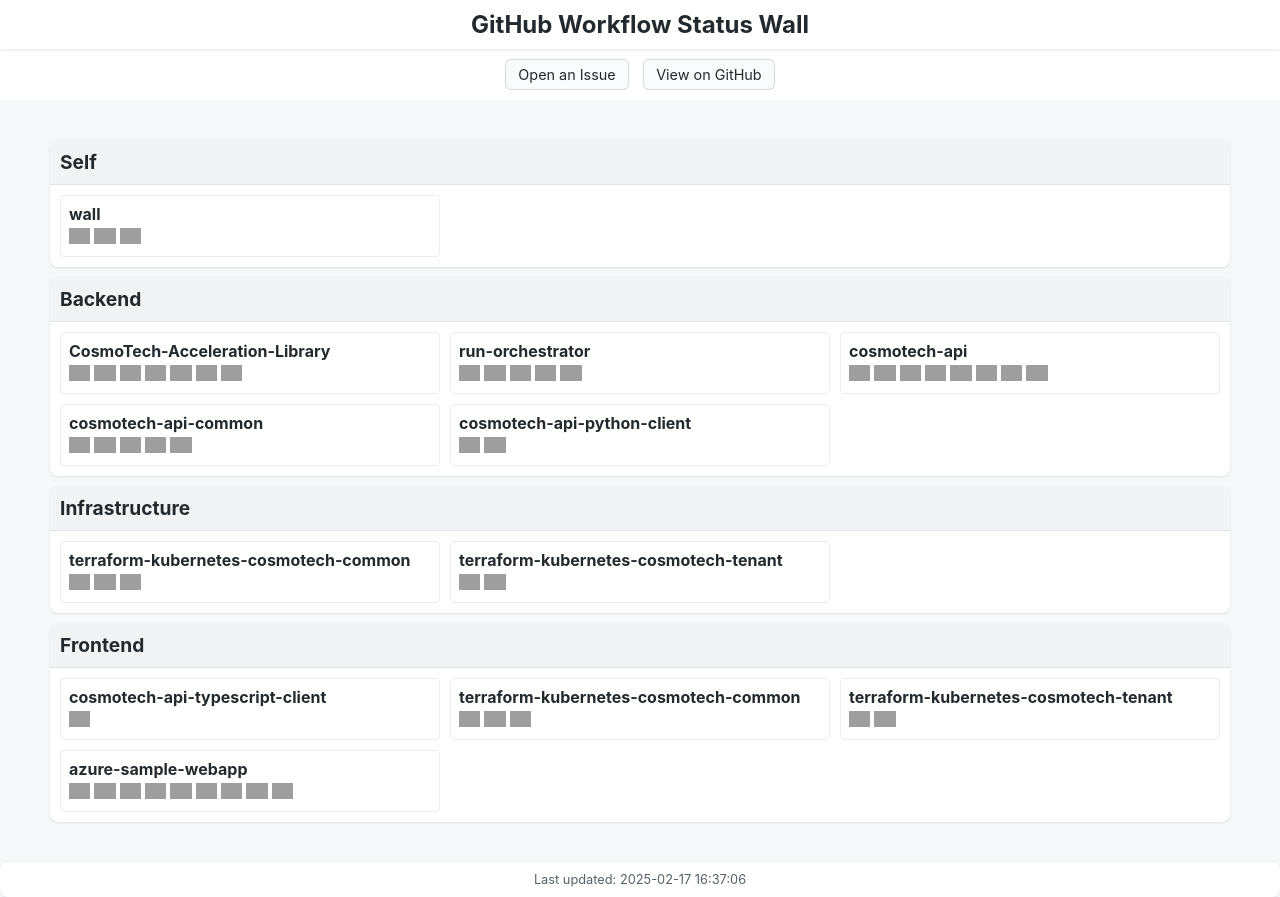
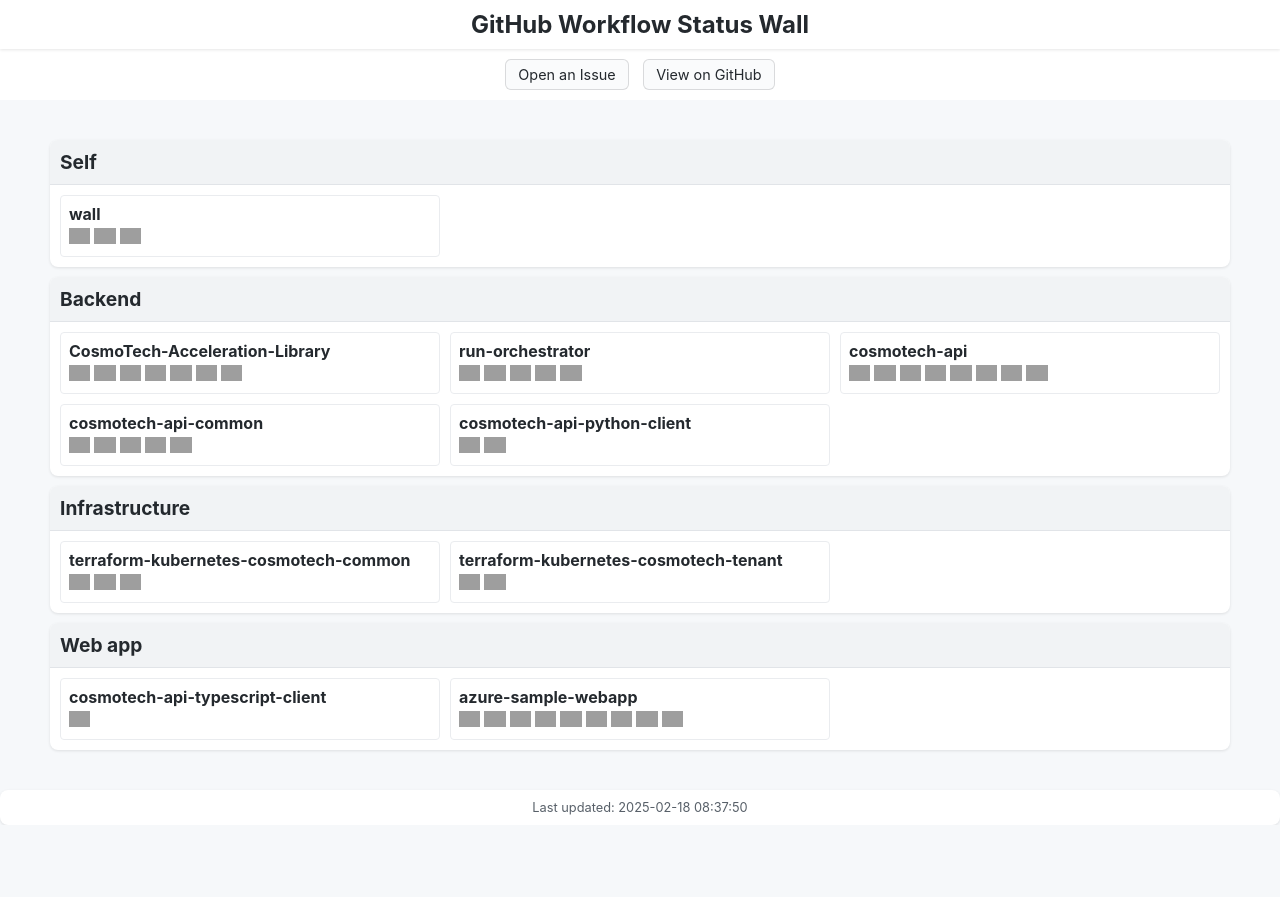
Before and after one commit to Cosmo-Tech/wall, a plain HTML site: page index.html in a window 1280 px wide. After the commit the page ends 825 px from the top, so only its background shows below. Drawn offline with Linux system fonts and the light colour scheme; grey boxes are pictures that could not be loaded.

Commit message:
Deploying to gh-pages from @ Cosmo-Tech/wall@5c0e880559e3c32477947209de45bd476ca1c905 🚀

```diff
--- a/index.html
+++ b/index.html
@@ -183,13 +183,13 @@
         <h3>wall</h3>
         <div class="badge-container">
     <a href="https://github.com/Cosmo-Tech/wall/actions/workflows/badge-wall.yml" target="_blank" class="badge">
-        <img src="https://github.com/Cosmo-Tech/wall/actions/workflows/badge-wall.yml/badge.svg" alt="Generate and Deploy Badge Wall workflow status" />
+        <img src="https://github.com/Cosmo-Tech/wall/workflows/Generate%20and%20Deploy%20Badge%20Wall/badge.svg" alt="Generate and Deploy Badge Wall workflow status" />
     </a>
     <a href="https://github.com/Cosmo-Tech/wall/actions/workflows/ci.yml" target="_blank" class="badge">
-        <img src="https://github.com/Cosmo-Tech/wall/actions/workflows/ci.yml/badge.svg" alt="CI workflow status" />
+        <img src="https://github.com/Cosmo-Tech/wall/workflows/CI/badge.svg" alt="CI workflow status" />
     </a>
     <a href="https://github.com/Cosmo-Tech/wall/actions/workflows/pages-build-deployment" target="_blank" class="badge">
-        <img src="https://github.com/Cosmo-Tech/wall/actions/workflows/pages-build-deployment/badge.svg" alt="pages-build-deployment workflow status" />
+        <img src="https://github.com/Cosmo-Tech/wall/actions/workflows/pages/pages-build-deployment/badge.svg" alt="pages-build-deployment workflow status" />
     </a></div>
     </div></div>
     </div>
@@ -200,101 +200,101 @@
         <h3>CosmoTech-Acceleration-Library</h3>
         <div class="badge-container">
     <a href="https://github.com/Cosmo-Tech/CosmoTech-Acceleration-Library/actions/workflows/codeql-analysis.yml" target="_blank" class="badge">
-        <img src="https://github.com/Cosmo-Tech/CosmoTech-Acceleration-Library/actions/workflows/codeql-analysis.yml/badge.svg" alt="CodeQL workflow status" />
+        <img src="https://github.com/Cosmo-Tech/CosmoTech-Acceleration-Library/workflows/CodeQL/badge.svg" alt="CodeQL workflow status" />
     </a>
     <a href="https://github.com/Cosmo-Tech/CosmoTech-Acceleration-Library/actions/workflows/generate_gh_page.yml" target="_blank" class="badge">
-        <img src="https://github.com/Cosmo-Tech/CosmoTech-Acceleration-Library/actions/workflows/generate_gh_page.yml/badge.svg" alt="generate_github_page workflow status" />
+        <img src="https://github.com/Cosmo-Tech/CosmoTech-Acceleration-Library/workflows/generate_github_page/badge.svg" alt="generate_github_page workflow status" />
     </a>
     <a href="https://github.com/Cosmo-Tech/CosmoTech-Acceleration-Library/actions/workflows/linter.yml" target="_blank" class="badge">
-        <img src="https://github.com/Cosmo-Tech/CosmoTech-Acceleration-Library/actions/workflows/linter.yml/badge.svg" alt="Linter workflow status" />
+        <img src="https://github.com/Cosmo-Tech/CosmoTech-Acceleration-Library/workflows/Linter/badge.svg" alt="Linter workflow status" />
     </a>
     <a href="https://github.com/Cosmo-Tech/CosmoTech-Acceleration-Library/actions/workflows/publish-to-pypi.yml" target="_blank" class="badge">
-        <img src="https://github.com/Cosmo-Tech/CosmoTech-Acceleration-Library/actions/workflows/publish-to-pypi.yml/badge.svg" alt="Publish Python 🐍 distributions 📦 to PyPI and TestPyPI workflow status" />
+        <img src="https://github.com/Cosmo-Tech/CosmoTech-Acceleration-Library/workflows/Publish%20Python%20%F0%9F%90%8D%20distributions%20%F0%9F%93%A6%20to%20PyPI%20and%20TestPyPI/badge.svg" alt="Publish Python 🐍 distributions 📦 to PyPI and TestPyPI workflow status" />
     </a>
     <a href="https://github.com/Cosmo-Tech/CosmoTech-Acceleration-Library/actions/workflows/tag_latest_release_gh_page.yml" target="_blank" class="badge">
-        <img src="https://github.com/Cosmo-Tech/CosmoTech-Acceleration-Library/actions/workflows/tag_latest_release_gh_page.yml/badge.svg" alt="tag_latest_release_gh_page workflow status" />
+        <img src="https://github.com/Cosmo-Tech/CosmoTech-Acceleration-Library/workflows/tag_latest_release_gh_page/badge.svg" alt="tag_latest_release_gh_page workflow status" />
     </a>
     <a href="https://github.com/Cosmo-Tech/CosmoTech-Acceleration-Library/actions/workflows/dependabot-updates" target="_blank" class="badge">
-        <img src="https://github.com/Cosmo-Tech/CosmoTech-Acceleration-Library/actions/workflows/dependabot-updates/badge.svg" alt="Dependabot Updates workflow status" />
+        <img src="https://github.com/Cosmo-Tech/CosmoTech-Acceleration-Library/actions/workflows/dependabot/dependabot-updates/badge.svg" alt="Dependabot Updates workflow status" />
     </a>
     <a href="https://github.com/Cosmo-Tech/CosmoTech-Acceleration-Library/actions/workflows/pages-build-deployment" target="_blank" class="badge">
-        <img src="https://github.com/Cosmo-Tech/CosmoTech-Acceleration-Library/actions/workflows/pages-build-deployment/badge.svg" alt="pages-build-deployment workflow status" />
+        <img src="https://github.com/Cosmo-Tech/CosmoTech-Acceleration-Library/actions/workflows/pages/pages-build-deployment/badge.svg" alt="pages-build-deployment workflow status" />
     </a></div>
     </div>
     <div class="repo-section">
         <h3>run-orchestrator</h3>
         <div class="badge-container">
     <a href="https://github.com/Cosmo-Tech/run-orchestrator/actions/workflows/old_issues_unit_tests.yml" target="_blank" class="badge">
-        <img src="https://github.com/Cosmo-Tech/run-orchestrator/actions/workflows/old_issues_unit_tests.yml/badge.svg" alt="issues_unit_tests workflow status" />
+        <img src="https://github.com/Cosmo-Tech/run-orchestrator/workflows/issues_unit_tests/badge.svg" alt="issues_unit_tests workflow status" />
     </a>
     <a href="https://github.com/Cosmo-Tech/run-orchestrator/actions/workflows/publish_to_pypi.yml" target="_blank" class="badge">
-        <img src="https://github.com/Cosmo-Tech/run-orchestrator/actions/workflows/publish_to_pypi.yml/badge.svg" alt="Publish Python 🐍 distributions 📦 to PyPI and TestPyPI workflow status" />
+        <img src="https://github.com/Cosmo-Tech/run-orchestrator/workflows/Publish%20Python%20%F0%9F%90%8D%20distributions%20%F0%9F%93%A6%20to%20PyPI%20and%20TestPyPI/badge.svg" alt="Publish Python 🐍 distributions 📦 to PyPI and TestPyPI workflow status" />
     </a>
     <a href="https://github.com/Cosmo-Tech/run-orchestrator/actions/workflows/tag_latest_release_gh_page.yml" target="_blank" class="badge">
-        <img src="https://github.com/Cosmo-Tech/run-orchestrator/actions/workflows/tag_latest_release_gh_page.yml/badge.svg" alt="tag_latest_release_gh_page workflow status" />
+        <img src="https://github.com/Cosmo-Tech/run-orchestrator/workflows/tag_latest_release_gh_page/badge.svg" alt="tag_latest_release_gh_page workflow status" />
     </a>
     <a href="https://github.com/Cosmo-Tech/run-orchestrator/actions/workflows/codeql" target="_blank" class="badge">
-        <img src="https://github.com/Cosmo-Tech/run-orchestrator/actions/workflows/codeql/badge.svg" alt="CodeQL workflow status" />
+        <img src="https://github.com/Cosmo-Tech/run-orchestrator/actions/workflows/github-code-scanning/codeql/badge.svg" alt="CodeQL workflow status" />
     </a>
     <a href="https://github.com/Cosmo-Tech/run-orchestrator/actions/workflows/pages-build-deployment" target="_blank" class="badge">
-        <img src="https://github.com/Cosmo-Tech/run-orchestrator/actions/workflows/pages-build-deployment/badge.svg" alt="pages-build-deployment workflow status" />
+        <img src="https://github.com/Cosmo-Tech/run-orchestrator/actions/workflows/pages/pages-build-deployment/badge.svg" alt="pages-build-deployment workflow status" />
     </a></div>
     </div>
     <div class="repo-section">
         <h3>cosmotech-api</h3>
         <div class="badge-container">
     <a href="https://github.com/Cosmo-Tech/cosmotech-api/actions/workflows/lint.yml" target="_blank" class="badge">
-        <img src="https://github.com/Cosmo-Tech/cosmotech-api/actions/workflows/lint.yml/badge.svg" alt="Lint workflow status" />
+        <img src="https://github.com/Cosmo-Tech/cosmotech-api/workflows/Lint/badge.svg" alt="Lint workflow status" />
     </a>
     <a href="https://github.com/Cosmo-Tech/cosmotech-api/actions/workflows/openapi.yml" target="_blank" class="badge">
-        <img src="https://github.com/Cosmo-Tech/cosmotech-api/actions/workflows/openapi.yml/badge.svg" alt="OpenAPI workflow status" />
+        <img src="https://github.com/Cosmo-Tech/cosmotech-api/workflows/OpenAPI/badge.svg" alt="OpenAPI workflow status" />
     </a>
     <a href="https://github.com/Cosmo-Tech/cosmotech-api/actions/workflows/openapi_clients.yml" target="_blank" class="badge">
-        <img src="https://github.com/Cosmo-Tech/cosmotech-api/actions/workflows/openapi_clients.yml/badge.svg" alt="OpenAPI Clients workflow status" />
+        <img src="https://github.com/Cosmo-Tech/cosmotech-api/workflows/OpenAPI%20Clients/badge.svg" alt="OpenAPI Clients workflow status" />
     </a>
     <a href="https://github.com/Cosmo-Tech/cosmotech-api/actions/workflows/deploy.yml" target="_blank" class="badge">
-        <img src="https://github.com/Cosmo-Tech/cosmotech-api/actions/workflows/deploy.yml/badge.svg" alt="Deploy Dev workflow status" />
+        <img src="https://github.com/Cosmo-Tech/cosmotech-api/workflows/Deploy%20Dev/badge.svg" alt="Deploy Dev workflow status" />
     </a>
     <a href="https://github.com/Cosmo-Tech/cosmotech-api/actions/workflows/build_test_package.yml" target="_blank" class="badge">
-        <img src="https://github.com/Cosmo-Tech/cosmotech-api/actions/workflows/build_test_package.yml/badge.svg" alt="Build, Test and Package workflow status" />
+        <img src="https://github.com/Cosmo-Tech/cosmotech-api/workflows/Build,%20Test%20and%20Package/badge.svg" alt="Build, Test and Package workflow status" />
     </a>
     <a href="https://github.com/Cosmo-Tech/cosmotech-api/actions/workflows/doc.yml" target="_blank" class="badge">
-        <img src="https://github.com/Cosmo-Tech/cosmotech-api/actions/workflows/doc.yml/badge.svg" alt="Documentation workflow status" />
+        <img src="https://github.com/Cosmo-Tech/cosmotech-api/workflows/Documentation/badge.svg" alt="Documentation workflow status" />
     </a>
     <a href="https://github.com/Cosmo-Tech/cosmotech-api/actions/workflows/deploy_staging.yml" target="_blank" class="badge">
-        <img src="https://github.com/Cosmo-Tech/cosmotech-api/actions/workflows/deploy_staging.yml/badge.svg" alt="Deploy Staging workflow status" />
+        <img src="https://github.com/Cosmo-Tech/cosmotech-api/workflows/Deploy%20Staging/badge.svg" alt="Deploy Staging workflow status" />
     </a>
     <a href="https://github.com/Cosmo-Tech/cosmotech-api/actions/workflows/dependabot-updates" target="_blank" class="badge">
-        <img src="https://github.com/Cosmo-Tech/cosmotech-api/actions/workflows/dependabot-updates/badge.svg" alt="Dependabot Updates workflow status" />
+        <img src="https://github.com/Cosmo-Tech/cosmotech-api/actions/workflows/dependabot/dependabot-updates/badge.svg" alt="Dependabot Updates workflow status" />
     </a></div>
     </div>
     <div class="repo-section">
         <h3>cosmotech-api-common</h3>
         <div class="badge-container">
     <a href="https://github.com/Cosmo-Tech/cosmotech-api-common/actions/workflows/build_test.yml" target="_blank" class="badge">
-        <img src="https://github.com/Cosmo-Tech/cosmotech-api-common/actions/workflows/build_test.yml/badge.svg" alt="Build, Test And Upgrade SNAPSHOT if needed workflow status" />
+        <img src="https://github.com/Cosmo-Tech/cosmotech-api-common/workflows/Build,%20Test%20And%20Upgrade%20SNAPSHOT%20if%20needed/badge.svg" alt="Build, Test And Upgrade SNAPSHOT if needed workflow status" />
     </a>
     <a href="https://github.com/Cosmo-Tech/cosmotech-api-common/actions/workflows/detekt.yml" target="_blank" class="badge">
-        <img src="https://github.com/Cosmo-Tech/cosmotech-api-common/actions/workflows/detekt.yml/badge.svg" alt="Code Scanning workflow status" />
+        <img src="https://github.com/Cosmo-Tech/cosmotech-api-common/workflows/Code%20Scanning/badge.svg" alt="Code Scanning workflow status" />
     </a>
     <a href="https://github.com/Cosmo-Tech/cosmotech-api-common/actions/workflows/lint.yml" target="_blank" class="badge">
-        <img src="https://github.com/Cosmo-Tech/cosmotech-api-common/actions/workflows/lint.yml/badge.svg" alt="Lint workflow status" />
+        <img src="https://github.com/Cosmo-Tech/cosmotech-api-common/workflows/Lint/badge.svg" alt="Lint workflow status" />
     </a>
     <a href="https://github.com/Cosmo-Tech/cosmotech-api-common/actions/workflows/publish.yml" target="_blank" class="badge">
-        <img src="https://github.com/Cosmo-Tech/cosmotech-api-common/actions/workflows/publish.yml/badge.svg" alt="Publish package to GitHub Packages workflow status" />
+        <img src="https://github.com/Cosmo-Tech/cosmotech-api-common/workflows/Publish%20package%20to%20GitHub%20Packages/badge.svg" alt="Publish package to GitHub Packages workflow status" />
     </a>
     <a href="https://github.com/Cosmo-Tech/cosmotech-api-common/actions/workflows/dependabot-updates" target="_blank" class="badge">
-        <img src="https://github.com/Cosmo-Tech/cosmotech-api-common/actions/workflows/dependabot-updates/badge.svg" alt="Dependabot Updates workflow status" />
+        <img src="https://github.com/Cosmo-Tech/cosmotech-api-common/actions/workflows/dependabot/dependabot-updates/badge.svg" alt="Dependabot Updates workflow status" />
     </a></div>
     </div>
     <div class="repo-section">
         <h3>cosmotech-api-python-client</h3>
         <div class="badge-container">
     <a href="https://github.com/Cosmo-Tech/cosmotech-api-python-client/actions/workflows/publish-to-test-pypi.yml" target="_blank" class="badge">
-        <img src="https://github.com/Cosmo-Tech/cosmotech-api-python-client/actions/workflows/publish-to-test-pypi.yml/badge.svg" alt="Publish Python 🐍 distributions 📦 to PyPI and TestPyPI workflow status" />
+        <img src="https://github.com/Cosmo-Tech/cosmotech-api-python-client/workflows/Publish%20Python%20%F0%9F%90%8D%20distributions%20%F0%9F%93%A6%20to%20PyPI%20and%20TestPyPI/badge.svg" alt="Publish Python 🐍 distributions 📦 to PyPI and TestPyPI workflow status" />
     </a>
     <a href="https://github.com/Cosmo-Tech/cosmotech-api-python-client/actions/workflows/python.yml" target="_blank" class="badge">
-        <img src="https://github.com/Cosmo-Tech/cosmotech-api-python-client/actions/workflows/python.yml/badge.svg" alt="cosmotech_api Python package workflow status" />
+        <img src="https://github.com/Cosmo-Tech/cosmotech-api-python-client/workflows/cosmotech_api%20Python%20package/badge.svg" alt="cosmotech_api Python package workflow status" />
     </a></div>
     </div></div>
     </div>
@@ -305,94 +305,71 @@
         <h3>terraform-kubernetes-cosmotech-common</h3>
         <div class="badge-container">
     <a href="https://github.com/Cosmo-Tech/terraform-kubernetes-cosmotech-common/actions/workflows/generate_docs.yaml" target="_blank" class="badge">
-        <img src="https://github.com/Cosmo-Tech/terraform-kubernetes-cosmotech-common/actions/workflows/generate_docs.yaml/badge.svg" alt="Terraform Docs workflow status" />
+        <img src="https://github.com/Cosmo-Tech/terraform-kubernetes-cosmotech-common/workflows/Terraform%20Docs/badge.svg" alt="Terraform Docs workflow status" />
     </a>
     <a href="https://github.com/Cosmo-Tech/terraform-kubernetes-cosmotech-common/actions/workflows/lint.yaml" target="_blank" class="badge">
-        <img src="https://github.com/Cosmo-Tech/terraform-kubernetes-cosmotech-common/actions/workflows/lint.yaml/badge.svg" alt="Lint workflow status" />
+        <img src="https://github.com/Cosmo-Tech/terraform-kubernetes-cosmotech-common/workflows/Lint/badge.svg" alt="Lint workflow status" />
     </a>
     <a href="https://github.com/Cosmo-Tech/terraform-kubernetes-cosmotech-common/actions/workflows/validate.yaml" target="_blank" class="badge">
-        <img src="https://github.com/Cosmo-Tech/terraform-kubernetes-cosmotech-common/actions/workflows/validate.yaml/badge.svg" alt="Validate Terraform Module workflow status" />
+        <img src="https://github.com/Cosmo-Tech/terraform-kubernetes-cosmotech-common/workflows/Validate%20Terraform%20Module/badge.svg" alt="Validate Terraform Module workflow status" />
     </a></div>
     </div>
     <div class="repo-section">
         <h3>terraform-kubernetes-cosmotech-tenant</h3>
         <div class="badge-container">
     <a href="https://github.com/Cosmo-Tech/terraform-kubernetes-cosmotech-tenant/actions/workflows/generate_docs.yaml" target="_blank" class="badge">
-        <img src="https://github.com/Cosmo-Tech/terraform-kubernetes-cosmotech-tenant/actions/workflows/generate_docs.yaml/badge.svg" alt="Terraform Docs workflow status" />
+        <img src="https://github.com/Cosmo-Tech/terraform-kubernetes-cosmotech-tenant/workflows/Terraform%20Docs/badge.svg" alt="Terraform Docs workflow status" />
     </a>
     <a href="https://github.com/Cosmo-Tech/terraform-kubernetes-cosmotech-tenant/actions/workflows/lint.yaml" target="_blank" class="badge">
-        <img src="https://github.com/Cosmo-Tech/terraform-kubernetes-cosmotech-tenant/actions/workflows/lint.yaml/badge.svg" alt="Lint workflow status" />
+        <img src="https://github.com/Cosmo-Tech/terraform-kubernetes-cosmotech-tenant/workflows/Lint/badge.svg" alt="Lint workflow status" />
     </a></div>
     </div></div>
     </div>
     <div class="group-section">
-        <h2>Frontend</h2>
+        <h2>Web app</h2>
         <div class="repos-container">
     <div class="repo-section">
         <h3>cosmotech-api-typescript-client</h3>
         <div class="badge-container">
     <a href="https://github.com/Cosmo-Tech/cosmotech-api-typescript-client/actions/workflows/publish.yaml" target="_blank" class="badge">
-        <img src="https://github.com/Cosmo-Tech/cosmotech-api-typescript-client/actions/workflows/publish.yaml/badge.svg" alt="Node.js Package on npm workflow status" />
-    </a></div>
-    </div>
-    <div class="repo-section">
-        <h3>terraform-kubernetes-cosmotech-common</h3>
-        <div class="badge-container">
-    <a href="https://github.com/Cosmo-Tech/terraform-kubernetes-cosmotech-common/actions/workflows/generate_docs.yaml" target="_blank" class="badge">
-        <img src="https://github.com/Cosmo-Tech/terraform-kubernetes-cosmotech-common/actions/workflows/generate_docs.yaml/badge.svg" alt="Terraform Docs workflow status" />
-    </a>
-    <a href="https://github.com/Cosmo-Tech/terraform-kubernetes-cosmotech-common/actions/workflows/lint.yaml" target="_blank" class="badge">
-        <img src="https://github.com/Cosmo-Tech/terraform-kubernetes-cosmotech-common/actions/workflows/lint.yaml/badge.svg" alt="Lint workflow status" />
-    </a>
-    <a href="https://github.com/Cosmo-Tech/terraform-kubernetes-cosmotech-common/actions/workflows/validate.yaml" target="_blank" class="badge">
-        <img src="https://github.com/Cosmo-Tech/terraform-kubernetes-cosmotech-common/actions/workflows/validate.yaml/badge.svg" alt="Validate Terraform Module workflow status" />
-    </a></div>
-    </div>
-    <div class="repo-section">
-        <h3>terraform-kubernetes-cosmotech-tenant</h3>
-        <div class="badge-container">
-    <a href="https://github.com/Cosmo-Tech/terraform-kubernetes-cosmotech-tenant/actions/workflows/generate_docs.yaml" target="_blank" class="badge">
-        <img src="https://github.com/Cosmo-Tech/terraform-kubernetes-cosmotech-tenant/actions/workflows/generate_docs.yaml/badge.svg" alt="Terraform Docs workflow status" />
-    </a>
-    <a href="https://github.com/Cosmo-Tech/terraform-kubernetes-cosmotech-tenant/actions/workflows/lint.yaml" target="_blank" class="badge">
-        <img src="https://github.com/Cosmo-Tech/terraform-kubernetes-cosmotech-tenant/actions/workflows/lint.yaml/badge.svg" alt="Lint workflow status" />
+        <img src="https://github.com/Cosmo-Tech/cosmotech-api-typescript-client/workflows/Node.js%20Package%20on%20npm/badge.svg" alt="Node.js Package on npm workflow status" />
     </a></div>
     </div>
     <div class="repo-section">
         <h3>azure-sample-webapp</h3>
         <div class="badge-container">
     <a href="https://github.com/Cosmo-Tech/azure-sample-webapp/actions/workflows/eslint.yml" target="_blank" class="badge">
-        <img src="https://github.com/Cosmo-Tech/azure-sample-webapp/actions/workflows/eslint.yml/badge.svg" alt="Lint workflow status" />
+        <img src="https://github.com/Cosmo-Tech/azure-sample-webapp/workflows/Lint/badge.svg" alt="Lint workflow status" />
     </a>
     <a href="https://github.com/Cosmo-Tech/azure-sample-webapp/actions/workflows/test.yml" target="_blank" class="badge">
-        <img src="https://github.com/Cosmo-Tech/azure-sample-webapp/actions/workflows/test.yml/badge.svg" alt="Tests workflow status" />
+        <img src="https://github.com/Cosmo-Tech/azure-sample-webapp/workflows/Tests/badge.svg" alt="Tests workflow status" />
     </a>
     <a href="https://github.com/Cosmo-Tech/azure-sample-webapp/actions/workflows/azure-static-web-apps-nice-wave-0f618f503.yml" target="_blank" class="badge">
-        <img src="https://github.com/Cosmo-Tech/azure-sample-webapp/actions/workflows/azure-static-web-apps-nice-wave-0f618f503.yml/badge.svg" alt="Azure Static Web Apps CI/CD workflow status" />
+        <img src="https://github.com/Cosmo-Tech/azure-sample-webapp/workflows/Azure%20Static%20Web%20Apps%20CI/CD/badge.svg" alt="Azure Static Web Apps CI/CD workflow status" />
     </a>
     <a href="https://github.com/Cosmo-Tech/azure-sample-webapp/actions/workflows/azure-static-web-apps-jolly-tree-0c640e503.yml" target="_blank" class="badge">
-        <img src="https://github.com/Cosmo-Tech/azure-sample-webapp/actions/workflows/azure-static-web-apps-jolly-tree-0c640e503.yml/badge.svg" alt="Azure Static Web Apps CI/CD workflow status" />
+        <img src="https://github.com/Cosmo-Tech/azure-sample-webapp/workflows/Azure%20Static%20Web%20Apps%20CI/CD/badge.svg" alt="Azure Static Web Apps CI/CD workflow status" />
     </a>
     <a href="https://github.com/Cosmo-Tech/azure-sample-webapp/actions/workflows/build-push-experimental-webapp-server.yml" target="_blank" class="badge">
-        <img src="https://github.com/Cosmo-Tech/azure-sample-webapp/actions/workflows/build-push-experimental-webapp-server.yml/badge.svg" alt="Create and publish a Docker image workflow status" />
+        <img src="https://github.com/Cosmo-Tech/azure-sample-webapp/workflows/Create%20and%20publish%20a%20Docker%20image/badge.svg" alt="Create and publish a Docker image workflow status" />
     </a>
     <a href="https://github.com/Cosmo-Tech/azure-sample-webapp/actions/workflows/build-push-webapp-server-docker-images.yml" target="_blank" class="badge">
-        <img src="https://github.com/Cosmo-Tech/azure-sample-webapp/actions/workflows/build-push-webapp-server-docker-images.yml/badge.svg" alt="Create and publish the webapp server docker images workflow status" />
+        <img src="https://github.com/Cosmo-Tech/azure-sample-webapp/workflows/Create%20and%20publish%20the%20webapp%20server%20docker%20images/badge.svg" alt="Create and publish the webapp server docker images workflow status" />
     </a>
     <a href="https://github.com/Cosmo-Tech/azure-sample-webapp/actions/workflows/build-push-vanilla-webapp-server.yml" target="_blank" class="badge">
-        <img src="https://github.com/Cosmo-Tech/azure-sample-webapp/actions/workflows/build-push-vanilla-webapp-server.yml/badge.svg" alt="Create and publish the webapp server docker images in vanilla mode workflow status" />
+        <img src="https://github.com/Cosmo-Tech/azure-sample-webapp/workflows/Create%20and%20publish%20the%20webapp%20server%20docker%20images%20in%20vanilla%20mode/badge.svg" alt="Create and publish the webapp server docker images in vanilla mode workflow status" />
     </a>
     <a href="https://github.com/Cosmo-Tech/azure-sample-webapp/actions/workflows/package-cosmotech-business-webapp-chart.yml" target="_blank" class="badge">
-        <img src="https://github.com/Cosmo-Tech/azure-sample-webapp/actions/workflows/package-cosmotech-business-webapp-chart.yml/badge.svg" alt="Package cosmotech-business-webapp chart workflow status" />
+        <img src="https://github.com/Cosmo-Tech/azure-sample-webapp/workflows/Package%20cosmotech-business-webapp%20chart/badge.svg" alt="Package cosmotech-business-webapp chart workflow status" />
     </a>
     <a href="https://github.com/Cosmo-Tech/azure-sample-webapp/actions/workflows/manual-release-vanilla-webapp-server.yml" target="_blank" class="badge">
-        <img src="https://github.com/Cosmo-Tech/azure-sample-webapp/actions/workflows/manual-release-vanilla-webapp-server.yml/badge.svg" alt="Manual release of webapp server docker images in vanilla mode workflow status" />
+        <img src="https://github.com/Cosmo-Tech/azure-sample-webapp/workflows/Manual%20release%20of%20webapp%20server%20docker%20images%20in%20vanilla%20mode/badge.svg" alt="Manual release of webapp server docker images in vanilla mode workflow status" />
     </a></div>
     </div></div>
     </div>
     </div>
     <div class="updated-at">
-        Last updated: 2025-02-17 16:37:06
+        Last updated: 2025-02-18 08:37:50
     </div>
 </body>
 </html>
```
